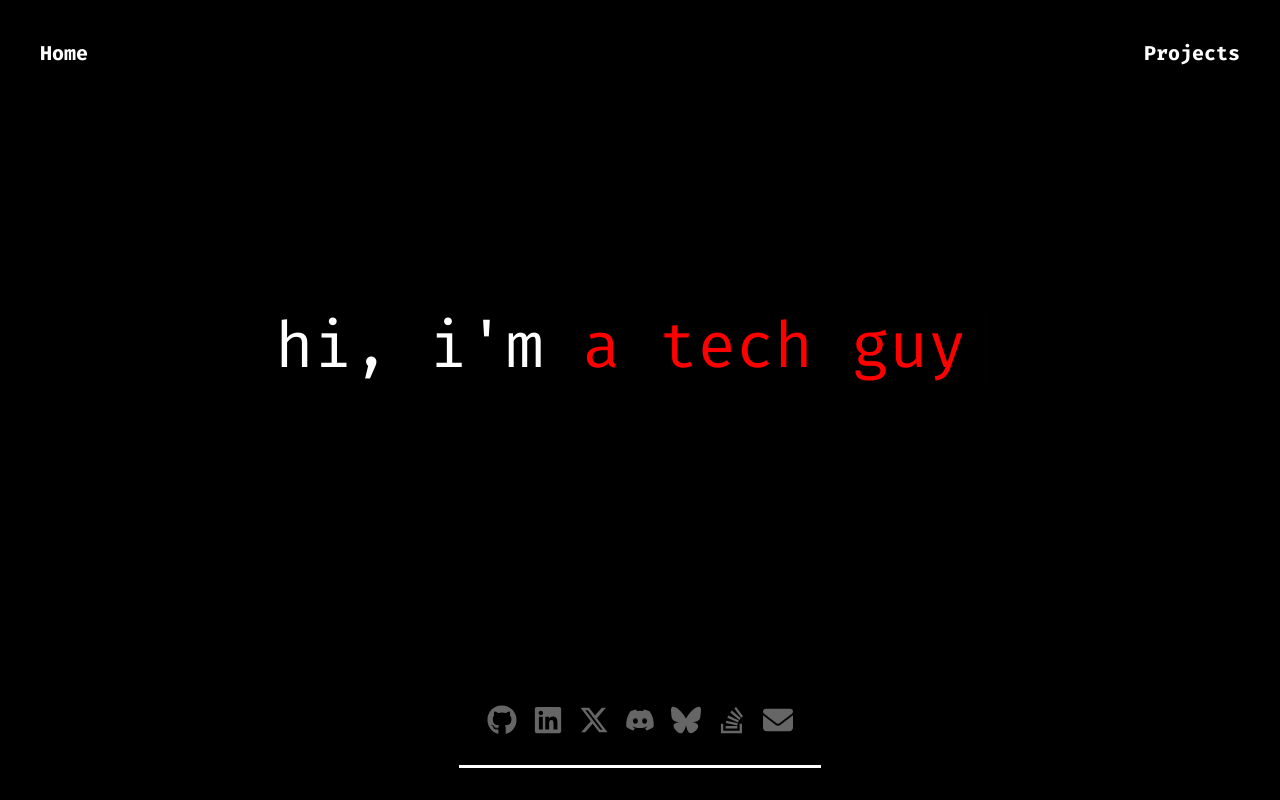
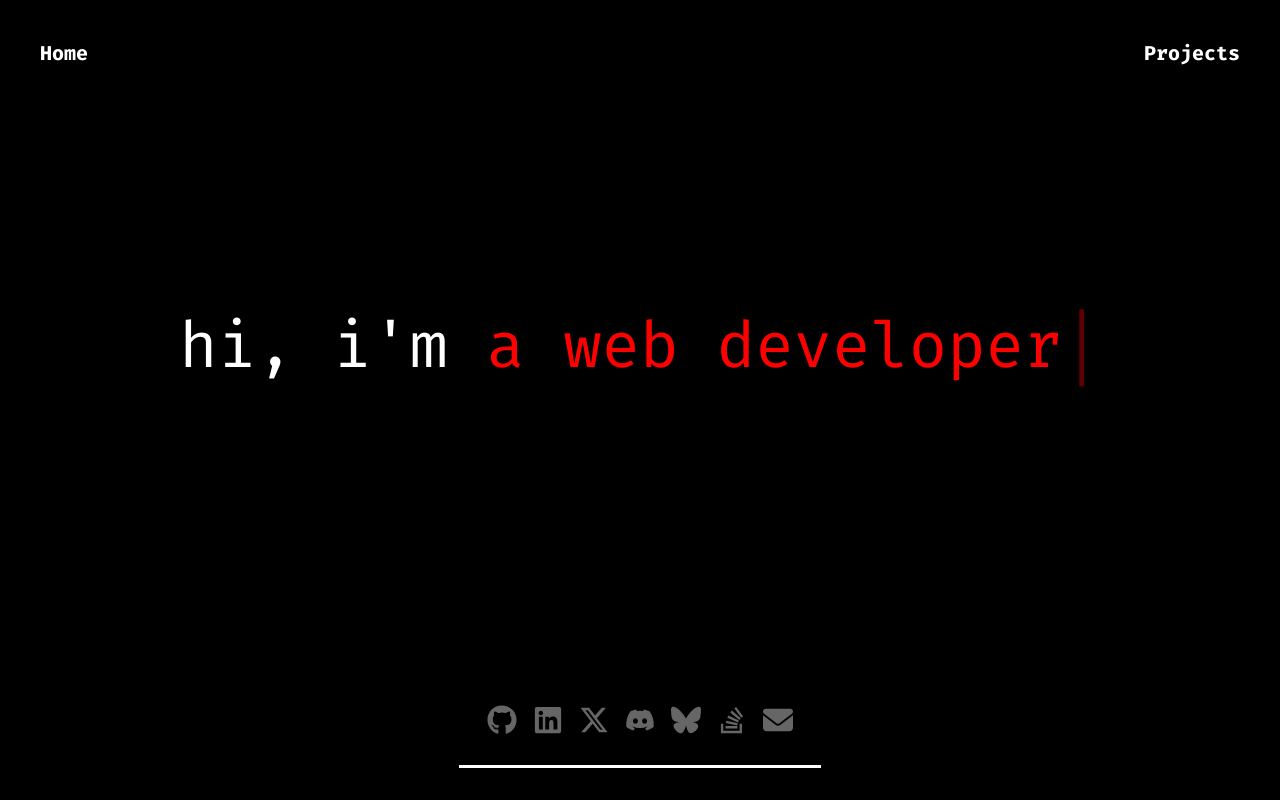
Before and after one commit to yudin101/yudin101.github.io, a React (Vite) app: page / in a window 1280 px wide. Built offline with nearby package versions, Linux system fonts and the light colour scheme.

Commit message:
change react-typed text

```diff
--- a/src/components/Home/Home.css
+++ b/src/components/Home/Home.css
@@ -7,7 +7,7 @@
 }
 
 .home-title {
-  font-size: 6rem;
+  font-size: 5rem;
   font-weight: 400;
 }
 
--- a/src/components/Home/Home.tsx
+++ b/src/components/Home/Home.tsx
@@ -27,7 +27,7 @@ export default function Home() {
           hi, i'm{" "}
           <ReactTyped
             className="react-typed"
-            strings={["yudin", "a tech guy", "a web dev"]}
+            strings={["yudin", "a programmer", "a web developer"]}
             typeSpeed={80}
             backSpeed={20}
             loop
```
